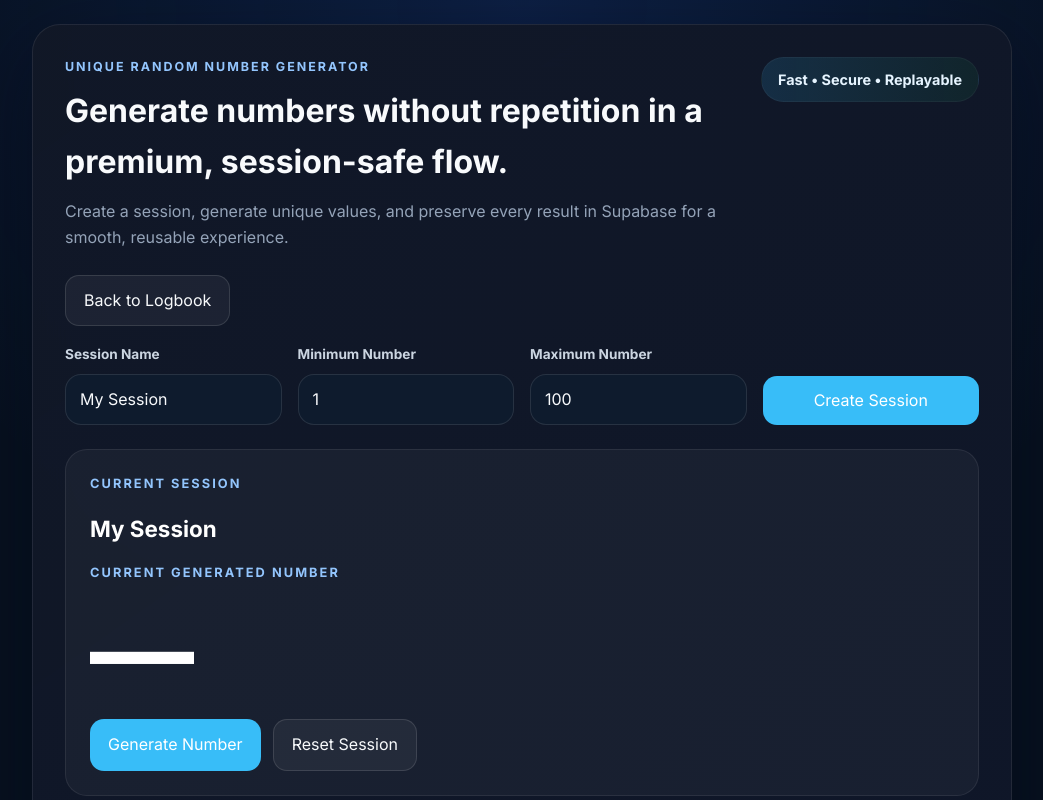
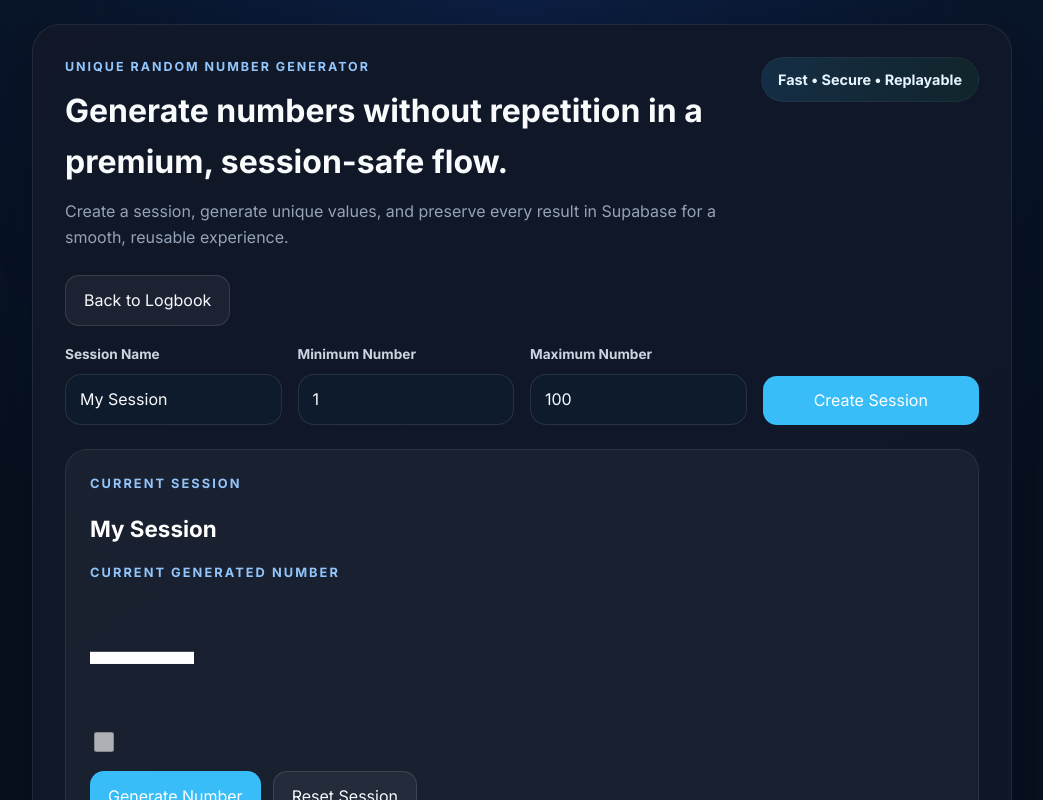
Before and after one commit to shivruti5658-afk/logbook, a React (Vite) app in the folder logbook/: page / in a window 1280 px wide. Both pictures are taken after a click on the button "Number Generator". Shown: the top 800 px of the page, without its empty margins (118-1161 px from the left). Built offline with nearby package versions, Linux system fonts and the light colour scheme; no server answers; the database is empty.

Commit message:
Fix: persist session_name; load is_checked; add realtime checkbox for latest number

```diff
--- a/logbook/src/NumberGenerator.jsx
+++ b/logbook/src/NumberGenerator.jsx
@@ -89,7 +89,7 @@ export default function NumberGenerator({ navigateTo }) {
     try {
       const { data, error } = await supabase
         .from("generator_sessions")
-        .select("id, min_value, max_value, total_numbers, generated_count, remaining, status, created_at, updated_at")
+        .select("id, session_name, min_value, max_value, total_numbers, generated_count, remaining, status, created_at, updated_at")
         .order("created_at", { ascending: false });
 
       if (error) throw error;
@@ -170,7 +170,7 @@ export default function NumberGenerator({ navigateTo }) {
 
       const { data: generatedData, error: generatedError } = await supabase
         .from("generated_numbers")
-        .select("generated_number, generated_at")
+        .select("generated_number, generated_at, is_checked")
         .eq("session_id", sessionId)
         .order("generated_at", { ascending: true });
 
@@ -179,7 +179,7 @@ export default function NumberGenerator({ navigateTo }) {
       const generatedList = (generatedData || []).map((entry) => ({
         generated_number: Number(entry.generated_number),
         generated_at: entry.generated_at,
-        is_checked: false,
+        is_checked: entry.is_checked ?? false,
       }));
       const usedNumbers = new Set(generatedList.map((entry) => entry.generated_number));
       const fullRange = buildFullRange(
@@ -233,6 +233,7 @@ export default function NumberGenerator({ navigateTo }) {
       const sessionId = crypto.randomUUID();
       const sessionPayload = {
         id: sessionId,
+        session_name: name,
         min_value: min,
         max_value: max,
         total_numbers: total,
@@ -515,6 +516,8 @@ export default function NumberGenerator({ navigateTo }) {
     setNotice("Export ready in the dashboard workflow.");
   }
 
+  const lastEntry = generatedNumbers.length ? generatedNumbers[generatedNumbers.length - 1] : null;
+
   return (
     <div className="generator-page">
       <div className="generator-shell">
@@ -574,6 +577,17 @@ export default function NumberGenerator({ navigateTo }) {
             <div className="generator-session-name">{session?.session_name || sessionName}</div>
             <div className="generator-display-label">Current Generated Number</div>
             <div className="generator-display-number">{currentNumber ?? "—"}</div>
+            <div className="current-number-check" style={{ marginTop: 10 }}>
+              <label className="recent-chip-check">
+                <input
+                  type="checkbox"
+                  checked={Boolean(lastEntry?.is_checked)}
+                  disabled={!lastEntry}
+                  onChange={() => lastEntry && void handleToggleChecked(lastEntry)}
+                />
+                <span style={{ marginLeft: 8 }}>{lastEntry ? "Checked" : ""}</span>
+              </label>
+            </div>
             <div className="generator-actions">
               <button className="primary-btn" onClick={handleGenerateNumber} disabled={generating || !session}>
                 {generating ? "Generating..." : "Generate Number"}
```
